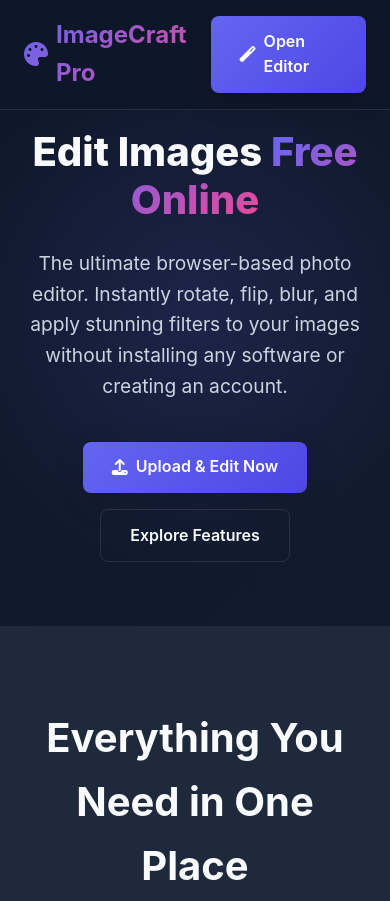
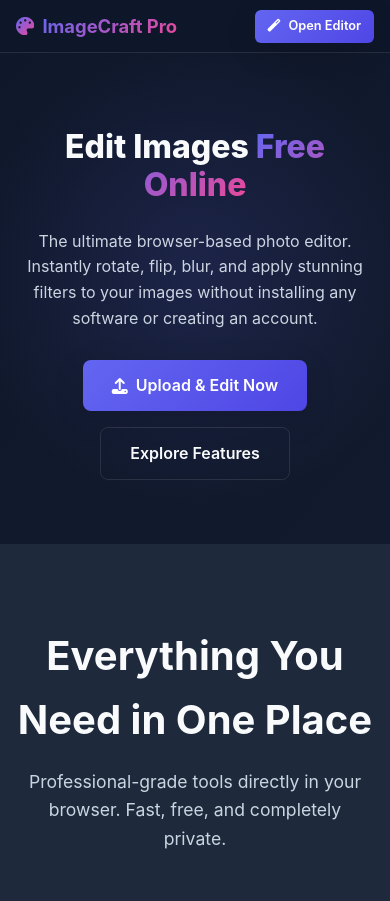
Before and after one commit to mthembuavuyile/vylex, a website: page portfolio/image-craft/index.html in a window 390 px wide. Shown: the top 901 px of the page. Drawn offline with Linux system fonts and the light colour scheme.

Commit message:
feat: add ImageCraft Pro editor interface and supporting styles and assets

```diff
--- a/portfolio/image-craft/home.css
+++ b/portfolio/image-craft/home.css
@@ -37,14 +37,16 @@
 
 /* Navbar */
 .navbar {
-    background: rgba(15, 23, 42, 0.9);
-    backdrop-filter: blur(10px);
+    background: rgba(15, 23, 42, 0.85);
+    backdrop-filter: blur(12px);
+    -webkit-backdrop-filter: blur(12px);
     border-bottom: 1px solid var(--glass-border);
-    padding: 1rem 0;
+    padding: 0.75rem 0;
     position: fixed;
     width: 100%;
     top: 0;
     z-index: 1000;
+    transition: var(--transition);
 }
 
 .container {
@@ -62,13 +64,38 @@
 .logo {
     font-size: 1.5rem;
     font-weight: 700;
+    display: flex;
+    align-items: center;
+    gap: 0.5rem;
+    white-space: nowrap;
+    text-decoration: none;
+    color: var(--light);
+    transition: var(--transition);
+}
+
+.logo:hover {
+    transform: scale(1.02);
+}
+
+.logo-icon {
     background: linear-gradient(135deg, var(--primary), var(--secondary));
     -webkit-background-clip: text;
     background-clip: text;
     -webkit-text-fill-color: transparent;
-    display: flex;
-    align-items: center;
-    gap: 0.5rem;
+    color: var(--primary);
+}
+
+.logo-text {
+    background: linear-gradient(135deg, var(--primary), var(--secondary));
+    -webkit-background-clip: text;
+    background-clip: text;
+    -webkit-text-fill-color: transparent;
+}
+
+.navbar .btn {
+    padding: 0.55rem 1.25rem;
+    font-size: 0.9rem;
+    border-radius: 6px;
 }
 
 .btn {
@@ -81,12 +108,31 @@
     cursor: pointer;
     transition: var(--transition);
     border: none;
+    position: relative;
+    overflow: hidden;
 }
 
 .btn-primary {
     background: linear-gradient(135deg, var(--primary), var(--primary-dark));
     color: white;
     box-shadow: var(--shadow);
+}
+
+.btn-primary::after {
+    content: '';
+    position: absolute;
+    top: -50%;
+    left: -50%;
+    width: 200%;
+    height: 200%;
+    background: linear-gradient(45deg, transparent, rgba(255, 255, 255, 0.15), transparent);
+    transform: rotate(45deg) translate(-75%, -75%);
+    transition: transform 0.6s cubic-bezier(0.4, 0, 0.2, 1);
+    pointer-events: none;
+}
+
+.btn-primary:hover::after {
+    transform: rotate(45deg) translate(75%, 75%);
 }
 
 .btn-primary:hover {
@@ -103,6 +149,7 @@
 .btn-outline:hover {
     background: var(--glass-bg);
     border-color: var(--primary);
+    transform: translateY(-2px);
 }
 
 /* Hero Section */
@@ -117,6 +164,7 @@
     font-weight: 800;
     margin-bottom: 1.5rem;
     line-height: 1.2;
+    animation: fadeInUp 0.8s cubic-bezier(0.4, 0, 0.2, 1) forwards;
 }
 
 .text-gradient {
@@ -131,6 +179,8 @@
     color: var(--gray-light);
     max-width: 700px;
     margin: 0 auto 2.5rem;
+    opacity: 0;
+    animation: fadeInUp 0.8s cubic-bezier(0.4, 0, 0.2, 1) 0.2s forwards;
 }
 
 .hero-cta {
@@ -138,6 +188,8 @@
     gap: 1rem;
     justify-content: center;
     flex-wrap: wrap;
+    opacity: 0;
+    animation: fadeInUp 0.8s cubic-bezier(0.4, 0, 0.2, 1) 0.4s forwards;
 }
 
 /* Features Section */
@@ -244,6 +296,7 @@
     padding: 1rem;
     box-shadow: var(--shadow);
     position: relative;
+    animation: float 6s ease-in-out infinite;
 }
 
 .app-preview img {
@@ -283,8 +336,47 @@
     margin: 0 0.5rem;
 }
 
+/* Animations */
+@keyframes fadeInUp {
+    from {
+        opacity: 0;
+        transform: translateY(20px);
+    }
+    to {
+        opacity: 1;
+        transform: translateY(0);
+    }
+}
+
+@keyframes float {
+    0%, 100% {
+        transform: translateY(0);
+    }
+    50% {
+        transform: translateY(-8px);
+    }
+}
+
 /* Responsive */
 @media (max-width: 768px) {
+    .container {
+        padding: 0 1rem;
+    }
+
+    .navbar {
+        padding: 0.6rem 0;
+    }
+
+    .logo {
+        font-size: 1.25rem;
+    }
+
+    .navbar .btn {
+        padding: 0.45rem 1rem;
+        font-size: 0.85rem;
+        border-radius: 6px;
+    }
+
     .hero h1 {
         font-size: 2.5rem;
     }
@@ -298,3 +390,31 @@
         padding: 8rem 0 4rem;
     }
 }
+
+@media (max-width: 480px) {
+    .logo {
+        font-size: 1.15rem;
+    }
+
+    .navbar .btn {
+        padding: 0.4rem 0.8rem;
+        font-size: 0.8rem;
+    }
+
+    .hero h1 {
+        font-size: 2rem;
+    }
+
+    .hero p {
+        font-size: 1rem;
+        margin-bottom: 1.8rem;
+    }
+
+    .features-grid {
+        grid-template-columns: 1fr;
+    }
+
+    .seo-text h2 {
+        font-size: 1.8rem;
+    }
+}
--- a/portfolio/image-craft/index.html
+++ b/portfolio/image-craft/index.html
@@ -38,9 +38,10 @@
     <!-- Navigation -->
     <nav class="navbar">
         <div class="container nav-content">
-            <div class="logo">
-                <i class="fas fa-palette"></i> ImageCraft Pro
-            </div>
+            <a href="index.html" class="logo">
+                <i class="fas fa-palette logo-icon"></i>
+                <span class="logo-text">ImageCraft Pro</span>
+            </a>
             <div>
                 <a href="editor.html" class="btn btn-primary"><i class="fas fa-magic"></i> Open Editor</a>
             </div>
@@ -171,7 +172,7 @@
     <footer>
         <div class="container">
             <div class="logo" style="justify-content: center; margin-bottom: 1rem; font-size: 1.2rem;">
-                <i class="fas fa-palette"></i> ImageCraft Pro
+                <i class="fas fa-palette logo-icon"></i> <span class="logo-text">ImageCraft Pro</span>
             </div>
             <p>&copy; 2025 ImageCraft Pro. Built by <a href="https://vylex.co.za" target="_blank"
                     style="color: var(--primary);">vylex</a>.</p>
```
Also changed, not shown: portfolio/image-craft/editor.html (+1 -1 lines), 1 other file.
